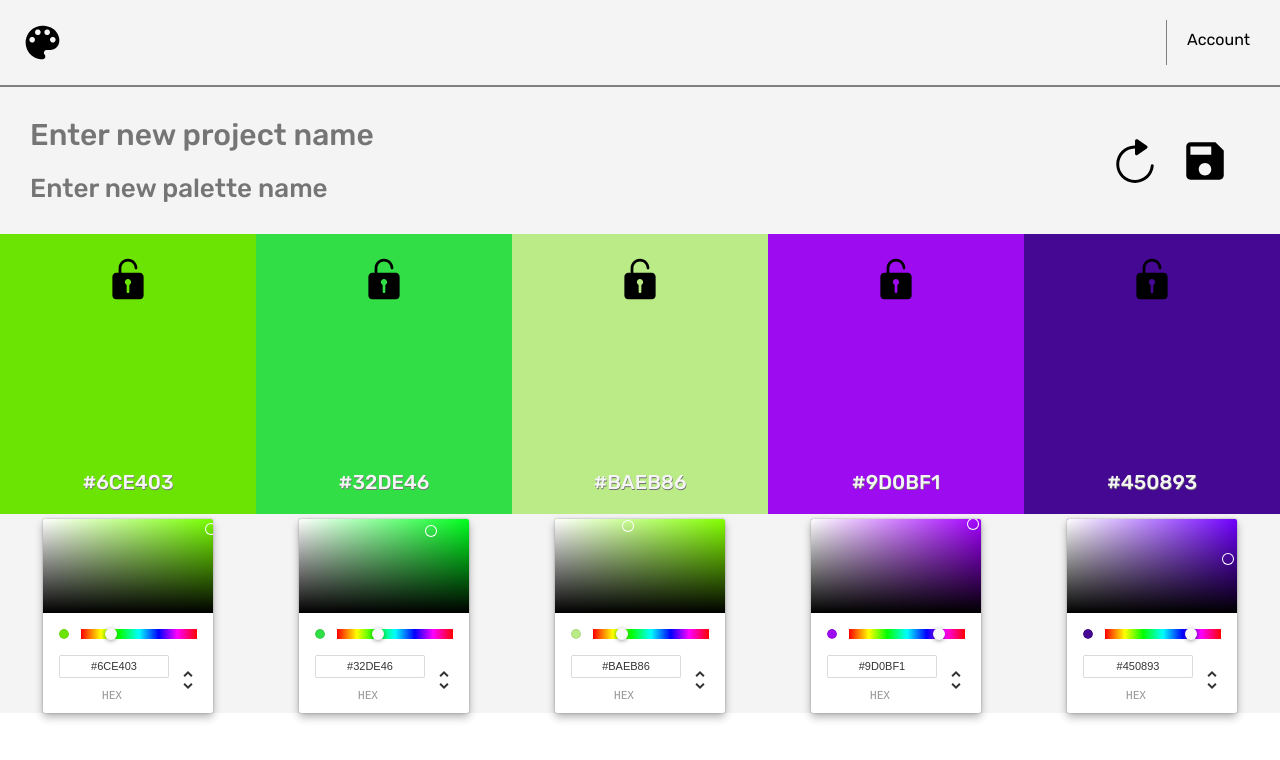
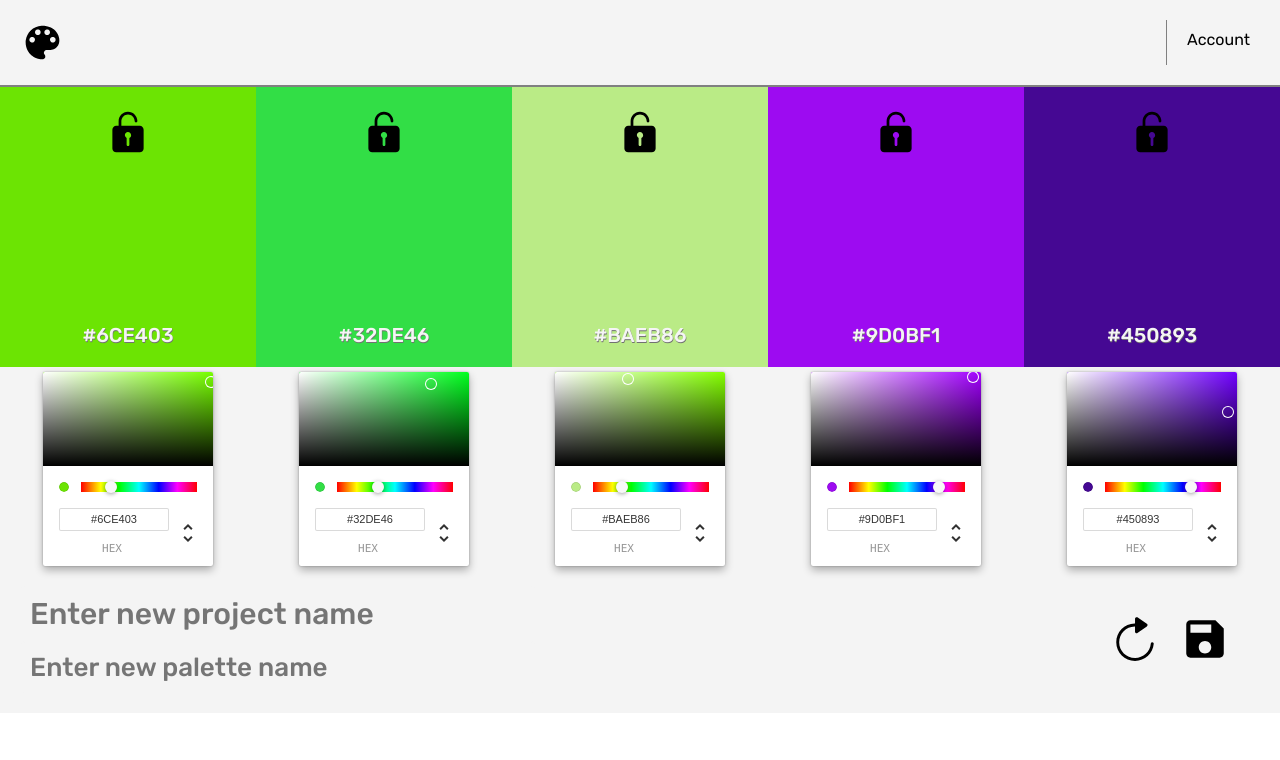
Before and after one commit to sschipke-conga/palette-producer, a React (Create React App) app: page / in a window 1280 px wide. Shown: the top 760 px of the page. Built offline with nearby package versions, Linux system fonts and the light colour scheme.

Commit message:
Rearrange component for editting palette

```diff
--- a/src/components/PaletteContainer/PaletteContainer.js
+++ b/src/components/PaletteContainer/PaletteContainer.js
@@ -127,6 +127,15 @@ export class PaletteContainer extends Component {
   render() {
     return (
       <main className="PaletteContainer">
+        <section className="PaletteContainer-section">
+          {this.displayPalettes([
+            this.state.color1,
+            this.state.color2,
+            this.state.color3,
+            this.state.color4,
+            this.state.color5
+          ])}
+        </section>
         <header className="PaleteContainer-header">
           <div className="PaleteContainer-names">
             <input
@@ -165,15 +174,6 @@ export class PaletteContainer extends Component {
             />
           </div>
         </header>
-        <section className="PaletteContainer-section">
-          {this.displayPalettes([
-            this.state.color1,
-            this.state.color2,
-            this.state.color3,
-            this.state.color4,
-            this.state.color5
-          ])}
-        </section>
       </main>
     );
   }
--- a/src/index.js
+++ b/src/index.js
@@ -1,14 +1,22 @@
 import React from 'react';
 import ReactDOM from 'react-dom';
 import { BrowserRouter as Router } from 'react-router-dom';
+import { Provider } from 'react-redux';
+import { createStore } from 'redux';
+import { composeWithDevTools } from 'redux-devtools-extension';
+import rootReducer from './reducers'
 import './index.css';
 import App from './components/App/App';
 import * as serviceWorker from './serviceWorker';
 
+const store = createStore(rootReducer, composeWithDevTools())
+
 ReactDOM.render(
-  <Router>
-    <App />
-  </Router>
+  <Provider store={store}>
+    <Router>
+      <App />
+    </Router>
+  </Provider>
   , document.getElementById('root'));
 
 // If you want your app to work offline and load faster, you can change
```
